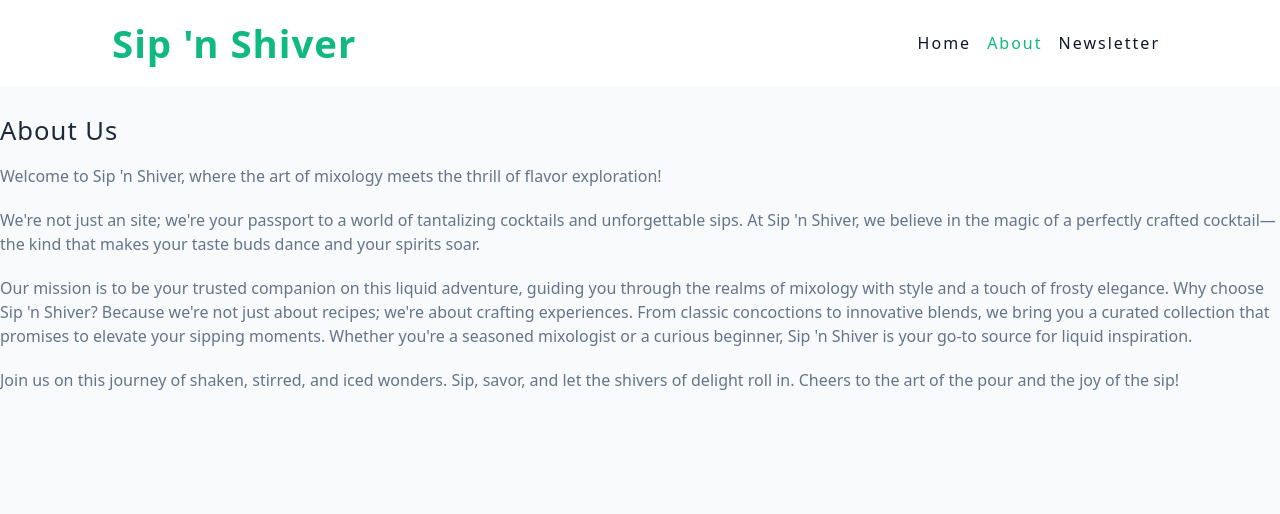
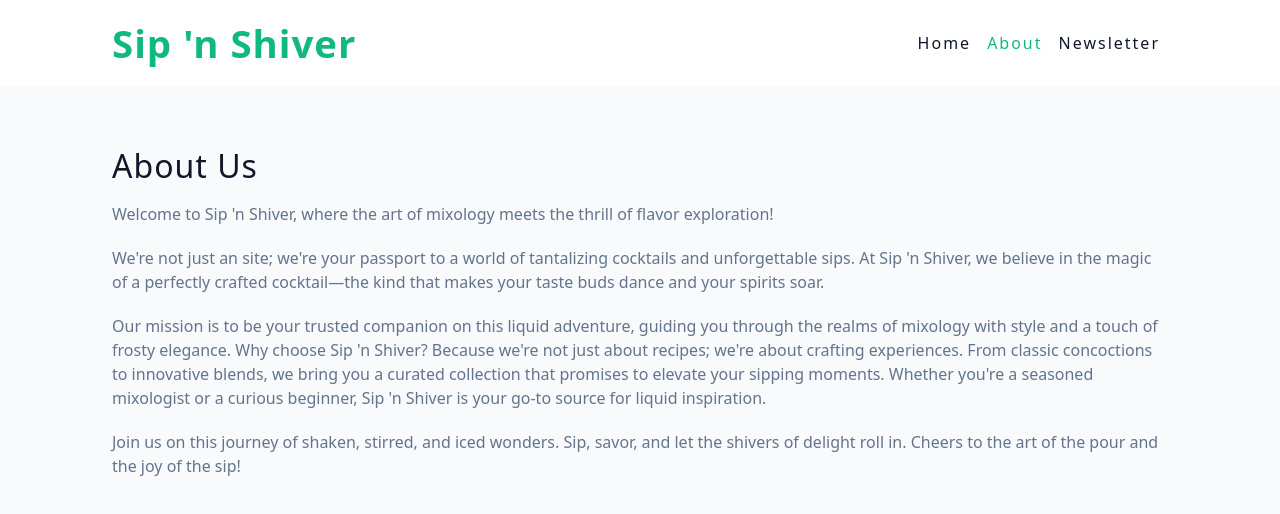
Before and after one commit to akaBaytar/sip-n-shiver, a React (Vite) app: page /about in a window 1280 px wide. Shown: the top 514 px of the page. Built offline with nearby package versions, Linux system fonts and the light colour scheme.

Commit message:
overall layout adjustments

```diff
--- a/src/layout/index.jsx
+++ b/src/layout/index.jsx
@@ -7,7 +7,9 @@ const Layout = () => {
   return (
     <Fragment>
       <Navbar />
-      <Outlet />
+      <main className='layout'>
+        <Outlet />
+      </main>
     </Fragment>
   );
 };
--- a/src/pages/About.jsx
+++ b/src/pages/About.jsx
@@ -26,12 +26,6 @@ const About = () => {
 };
 
 const Wrapper = styled.div`
-  h3 {
-    color: var(--grey-800);
-    font-size: clamp(1.5rem, 2vw, 2rem);
-    margin-top: 2rem;
-  }
-
   p {
     line-height: 1.5;
     color: var(--grey-500);
--- a/style/index.css
+++ b/style/index.css
@@ -227,12 +227,12 @@ ul {
 }
 
 .loading {
-  width: 6rem;
-  height: 6rem;
+  width: 4rem;
+  height: 4rem;
   border: 5px solid var(--grey-400);
   border-radius: 50%;
   border-top-color: var(--primary-500);
-  animation: spinner 0.6s linear infinite;
+  animation: spinner 1s linear infinite;
 }
 
 .title {
@@ -248,9 +248,9 @@ ul {
 }
 
 /* * project css */
-.page {
+.layout {
   width: var(--view-width);
   max-width: var(--max-width);
   margin: 0 auto;
-  padding: 5rem 2rem;
+  padding: 4rem 2rem;
 }
```
